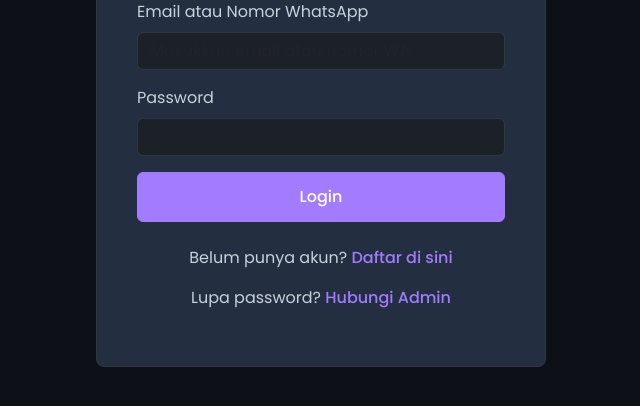
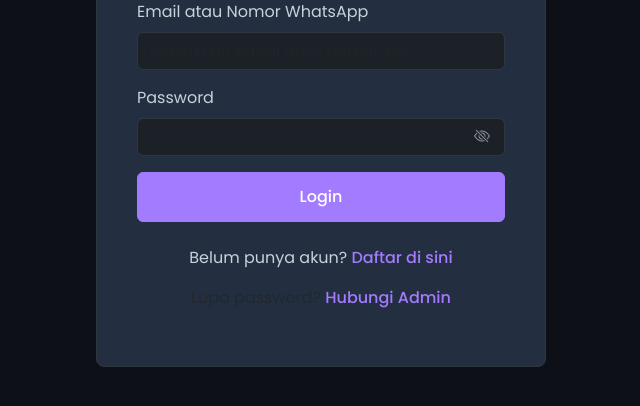
Before and after one commit to ahmadzakiyox/autohidrolik, a website: page public/login.html in a window 1280 px wide. Shown: the part 222-628 px from the top of the page, without its empty margins (319-959 px from the left). Drawn offline with nearby package versions, Linux system fonts and the light colour scheme.

Commit message:
Update login.html

```diff
--- a/public/login.html
+++ b/public/login.html
@@ -6,6 +6,7 @@
     <title>Login - AUTOHIDROLIK</title>
     <link rel="icon" type="image/png" href="/images/log.png">
     <link href="https://cdn.jsdelivr.net/npm/bootstrap@5.3.3/dist/css/bootstrap.min.css" rel="stylesheet">
+    <link rel="stylesheet" href="https://cdn.jsdelivr.net/npm/bootstrap-icons@1.11.3/font/bootstrap-icons.min.css">
     <link href="https://fonts.googleapis.com/css2?family=Poppins:wght@400;500;700&display=swap" rel="stylesheet">
     <style>
         :root {
@@ -14,6 +15,7 @@
             --input-bg: #1c2128;
             --border-color: #30363d;
             --text-primary: #c9d1d9;
+            --text-secondary: #8b949e;
             --purple-accent: #a27bff;
             --purple-hover: #c4a7ff;
         }
@@ -34,6 +36,7 @@
             background-color: var(--input-bg);
             border: 1px solid var(--border-color);
             color: var(--text-primary);
+            padding-right: 40px; /* Beri ruang untuk ikon */
         }
         .form-control:focus {
             background-color: var(--input-bg);
@@ -48,14 +51,22 @@
             padding: 0.75rem;
             font-weight: 500;
         }
-        .btn-custom:hover {
-            background-color: var(--purple-hover);
-            border-color: var(--purple-hover);
-        }
         a {
             color: var(--purple-accent);
             text-decoration: none;
             font-weight: 500;
+        }
+        /* CSS BARU UNTUK POSISI IKON */
+        .password-wrapper {
+            position: relative;
+        }
+        .toggle-password {
+            position: absolute;
+            top: 50%;
+            right: 15px;
+            transform: translateY(-50%);
+            cursor: pointer;
+            color: var(--text-secondary);
         }
     </style>
 </head>
@@ -68,18 +79,20 @@
                     <label for="identifier" class="form-label">Email atau Nomor WhatsApp</label>
                     <input type="text" class="form-control" id="identifier" required placeholder="Masukkan email atau nomor WA">
                 </div>
+
                 <div class="mb-3">
                     <label for="password" class="form-label">Password</label>
-                    <input type="password" class="form-control" id="password" required>
+                    <div class="password-wrapper">
+                        <input type="password" class="form-control" id="password" required>
+                        <i class="bi bi-eye-slash toggle-password" id="togglePassword"></i>
+                    </div>
                 </div>
-
                 <div id="login-message" class="mb-3"></div>
                 <button type="submit" class="btn btn-custom w-100" id="login-button">Login</button>
             </form>
             <p class="mt-4 text-center">Belum punya akun? <a href="/register.html">Daftar di sini</a></p>
-
-            <p class="mt-3 text-center">
-                Lupa password? <a href="https://wa.me/6282264359639" target="_blank">Hubungi Admin</a>
+            <p class="mt-3 text-center text-muted">
+                Lupa password? <a href="https://wa.me/6281234567890" target="_blank">Hubungi Admin</a>
             </p>
         </div>
     </div>
```
